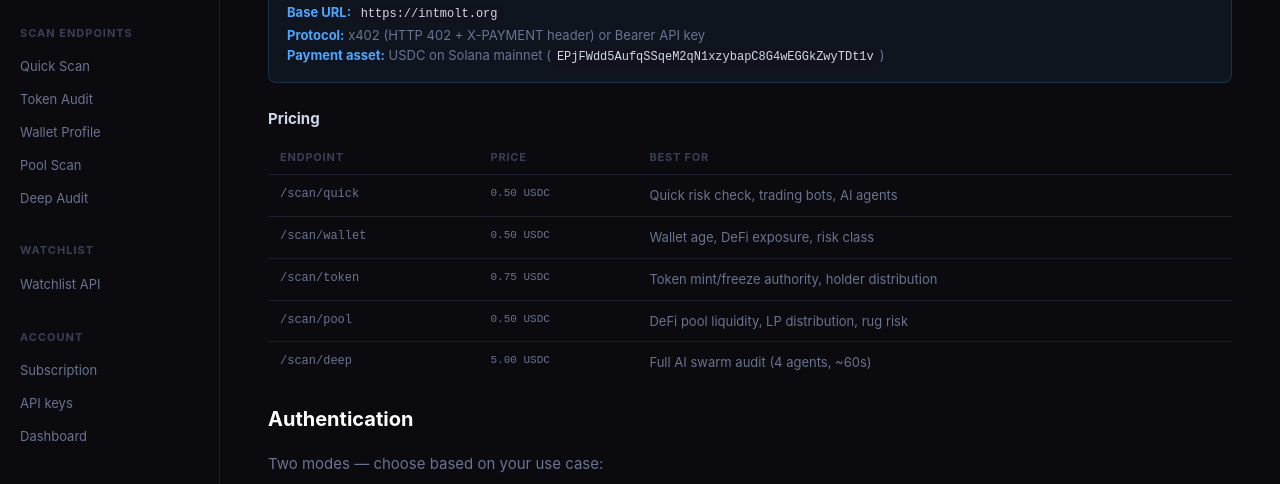
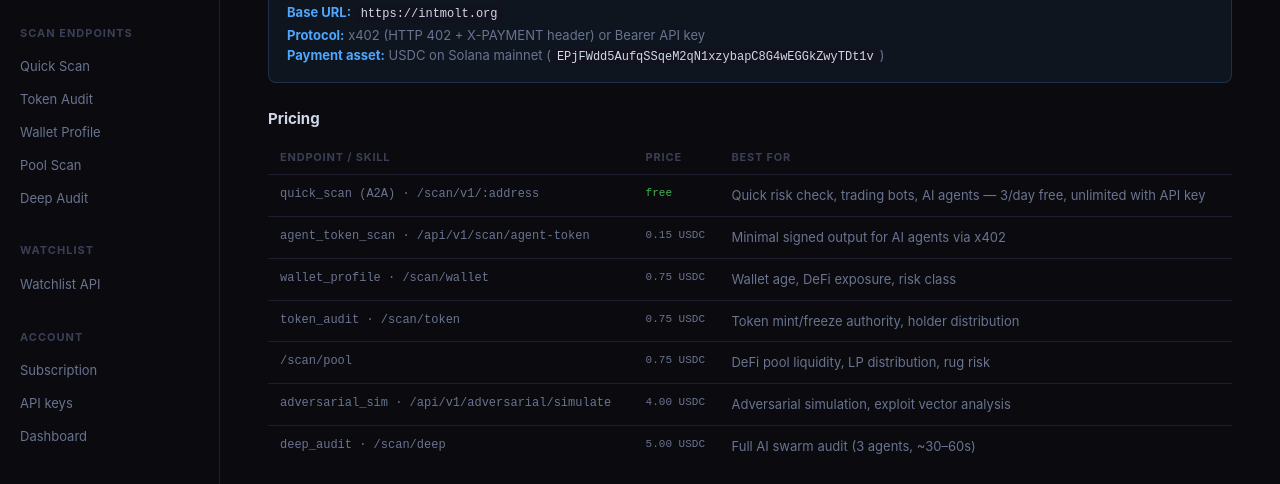
Before and after one commit to Hans1132/integrity.molt, a website: page public/docs.html in a window 1280 px wide. Shown: the part 277-761 px from the top of the page. Drawn offline with Linux system fonts and the light colour scheme.

Commit message:
fix(web): oprav pricing tabulku v docs.html — canonical prices
- quick_scan: 0.50 USDC → free (A2A skill, 3/day browser, API key unlimited)
- wallet: 0.50 USDC → 0.75 USDC (canonical cena)
- pool: 0.50 USDC → 0.75 USDC (canonical cena)
- Přidán agent_token_scan (0.15 USDC) a adversarial_sim (4.00 USDC) do tabulky
- Per-section price badge: wallet + pool opraven

Co-Authored-By: Claude Sonnet 4.6 <noreply@anthropic.com>

```diff
--- a/public/docs.html
+++ b/public/docs.html
@@ -277,13 +277,15 @@
 
       <h3>Pricing</h3>
       <table class="param-table">
-        <thead><tr><th>Endpoint</th><th>Price</th><th>Best for</th></tr></thead>
+        <thead><tr><th>Endpoint / Skill</th><th>Price</th><th>Best for</th></tr></thead>
         <tbody>
-          <tr><td class="param-name">/scan/quick</td><td class="param-type">0.50 USDC</td><td>Quick risk check, trading bots, AI agents</td></tr>
-          <tr><td class="param-name">/scan/wallet</td><td class="param-type">0.50 USDC</td><td>Wallet age, DeFi exposure, risk class</td></tr>
-          <tr><td class="param-name">/scan/token</td><td class="param-type">0.75 USDC</td><td>Token mint/freeze authority, holder distribution</td></tr>
-          <tr><td class="param-name">/scan/pool</td><td class="param-type">0.50 USDC</td><td>DeFi pool liquidity, LP distribution, rug risk</td></tr>
-          <tr><td class="param-name">/scan/deep</td><td class="param-type">5.00 USDC</td><td>Full AI swarm audit (4 agents, ~60s)</td></tr>
+          <tr><td class="param-name">quick_scan (A2A) · /scan/v1/:address</td><td class="param-type" style="color:var(--green)">free</td><td>Quick risk check, trading bots, AI agents — 3/day free, unlimited with API key</td></tr>
+          <tr><td class="param-name">agent_token_scan · /api/v1/scan/agent-token</td><td class="param-type">0.15 USDC</td><td>Minimal signed output for AI agents via x402</td></tr>
+          <tr><td class="param-name">wallet_profile · /scan/wallet</td><td class="param-type">0.75 USDC</td><td>Wallet age, DeFi exposure, risk class</td></tr>
+          <tr><td class="param-name">token_audit · /scan/token</td><td class="param-type">0.75 USDC</td><td>Token mint/freeze authority, holder distribution</td></tr>
+          <tr><td class="param-name">/scan/pool</td><td class="param-type">0.75 USDC</td><td>DeFi pool liquidity, LP distribution, rug risk</td></tr>
+          <tr><td class="param-name">adversarial_sim · /api/v1/adversarial/simulate</td><td class="param-type">4.00 USDC</td><td>Adversarial simulation, exploit vector analysis</td></tr>
+          <tr><td class="param-name">deep_audit · /scan/deep</td><td class="param-type">5.00 USDC</td><td>Full AI swarm audit (3 agents, ~30–60s)</td></tr>
         </tbody>
       </table>
     </section>
@@ -447,9 +449,9 @@ print(result.json()["report"])</pre>
       <div class="endpoint">
         <span class="method post">POST</span>
         <span class="path">/scan/quick</span>
-        <span class="price-badge">0.50 USDC</span>
+        <span class="free-badge">free · API key</span>
       </div>
-      <p>Fast AI risk scan of any Solana address. Returns safety score, flags, and signed report. Best for trading bots and AI agents.</p>
+      <p>Fast AI risk scan of any Solana address. Returns safety score, flags, and signed report. Free for first 3 scans/day via browser; unlimited with API key (subscription) or x402 payment ($0.50 USDC).</p>
       <h3>Request</h3>
       <table class="param-table">
         <thead><tr><th>Field</th><th>Type</th><th>Required</th><th>Description</th></tr></thead>
@@ -530,7 +532,7 @@ print(r.json()["report"])</pre>
       <div class="endpoint">
         <span class="method post">POST</span>
         <span class="path">/scan/wallet</span>
-        <span class="price-badge">0.50 USDC</span>
+        <span class="price-badge">0.75 USDC</span>
       </div>
       <p>Profile a wallet: age estimate, activity level, DeFi exposure, risk classification (fresh / whale / dormant / normal).</p>
       <div class="tabs">
@@ -551,7 +553,7 @@ curl -s -X POST https://intmolt.org/scan/wallet \
       <div class="endpoint">
         <span class="method post">POST</span>
         <span class="path">/scan/pool</span>
-        <span class="price-badge">0.50 USDC</span>
+        <span class="price-badge">0.75 USDC</span>
       </div>
       <p>Scan a Raydium / Orca / Meteora pool: liquidity depth, LP token distribution, withdrawal risk assessment.</p>
       <div class="tabs">
```
